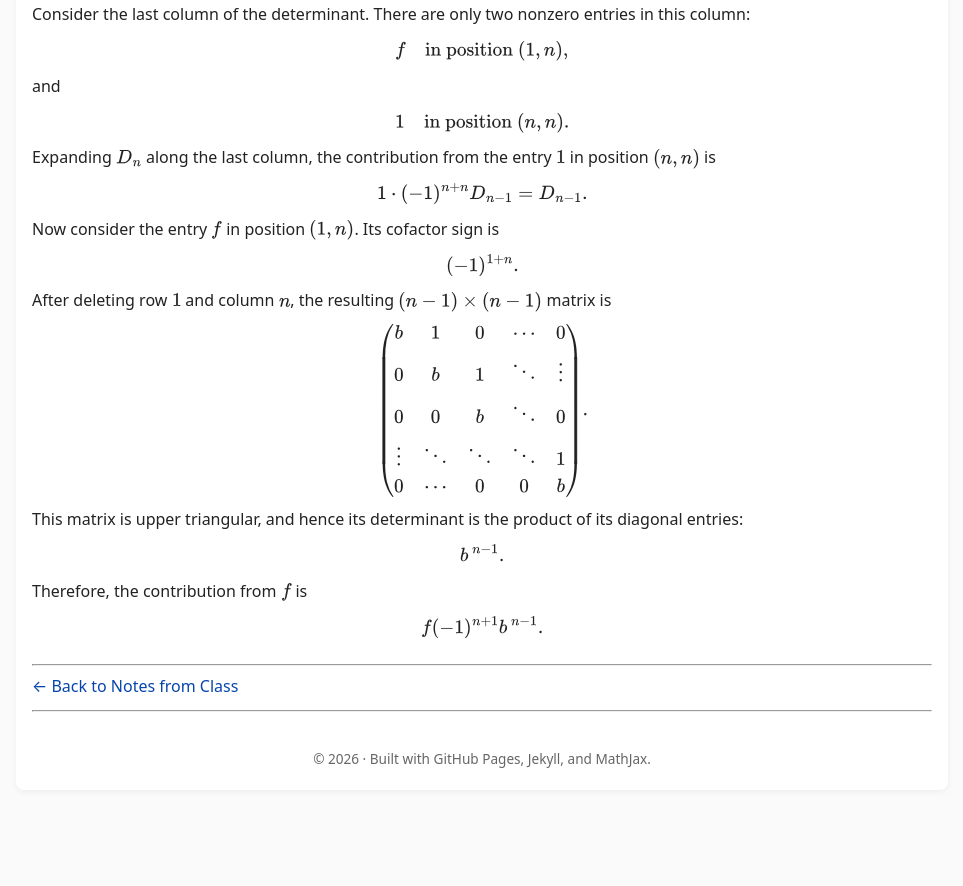
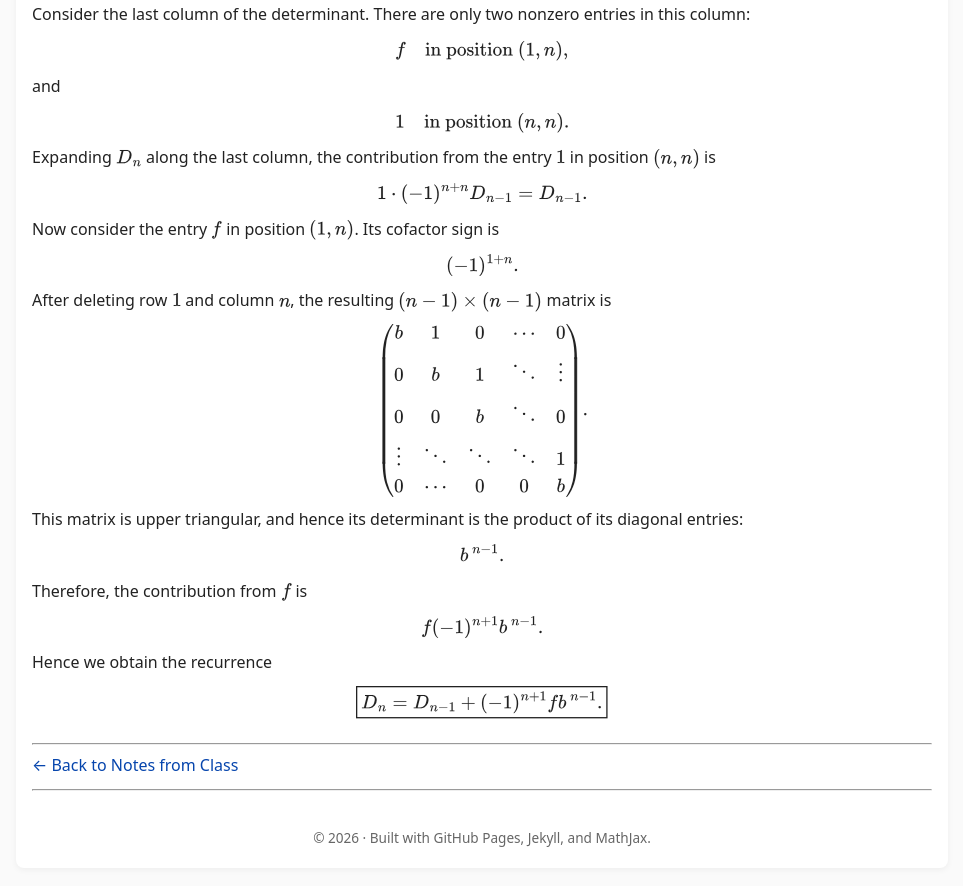
Before and after one commit to SaleemKamaludin/SaleemKamaludin.github.io, a Jekyll site: the page built from courses/math-2276/notes-from-class/lecture-2/index.md, in a window 1280 px wide and 900 px high, scrolled down 6540 px. Shown: the top 886 px of the window, without its empty margins (158-1121 px from the left). Built offline with Jekyll 4.4.1, drawn with Linux system fonts in a browser that asks for light colours; before the commit the page ends 7362 px from its top, so only the background shows below that.

Commit message:
Add recurrence relation to Example 1.3 proof

```diff
--- a/courses/math-2276/notes-from-class/lecture-2/index.md
+++ b/courses/math-2276/notes-from-class/lecture-2/index.md
@@ -841,6 +841,20 @@ b & 1 & 0 & 0 & \cdots & 0\\
   \[
   f(-1)^{n+1}b^{\,n-1}.
   \]
+
+  <p>
+    Hence we obtain the recurrence
+  </p>
+
+  \[
+  \boxed{
+  D_n
+  =
+  D_{n-1}
+  +
+  (-1)^{n+1}fb^{\,n-1}.
+  }
+  \]
 </div>
 
 ---
```
